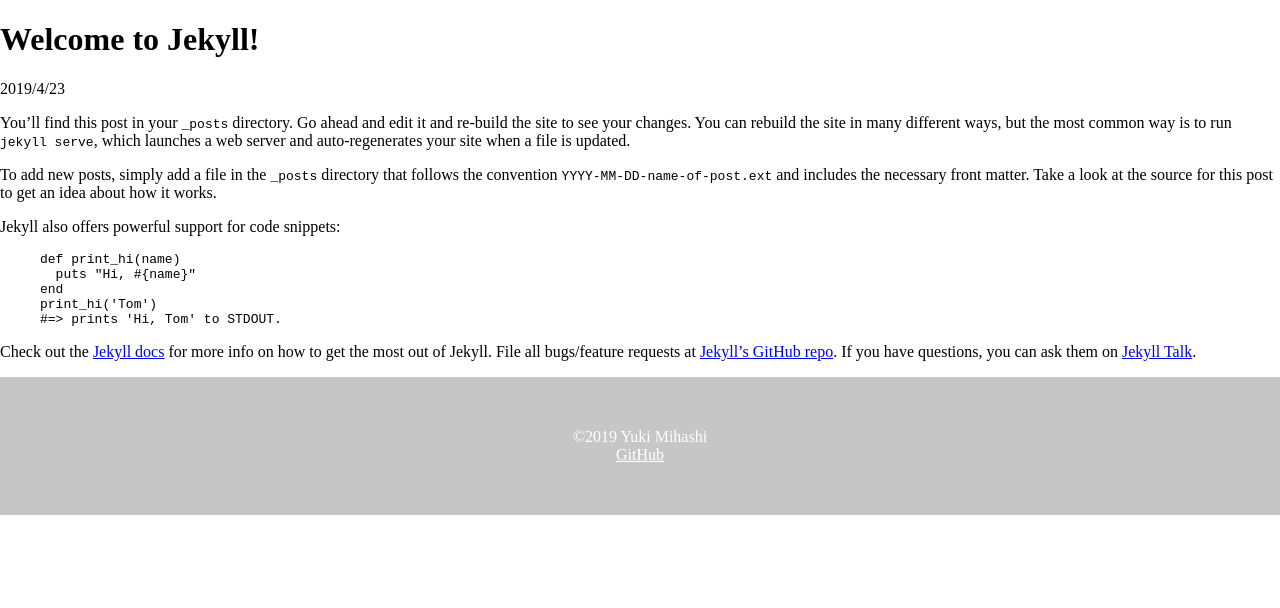
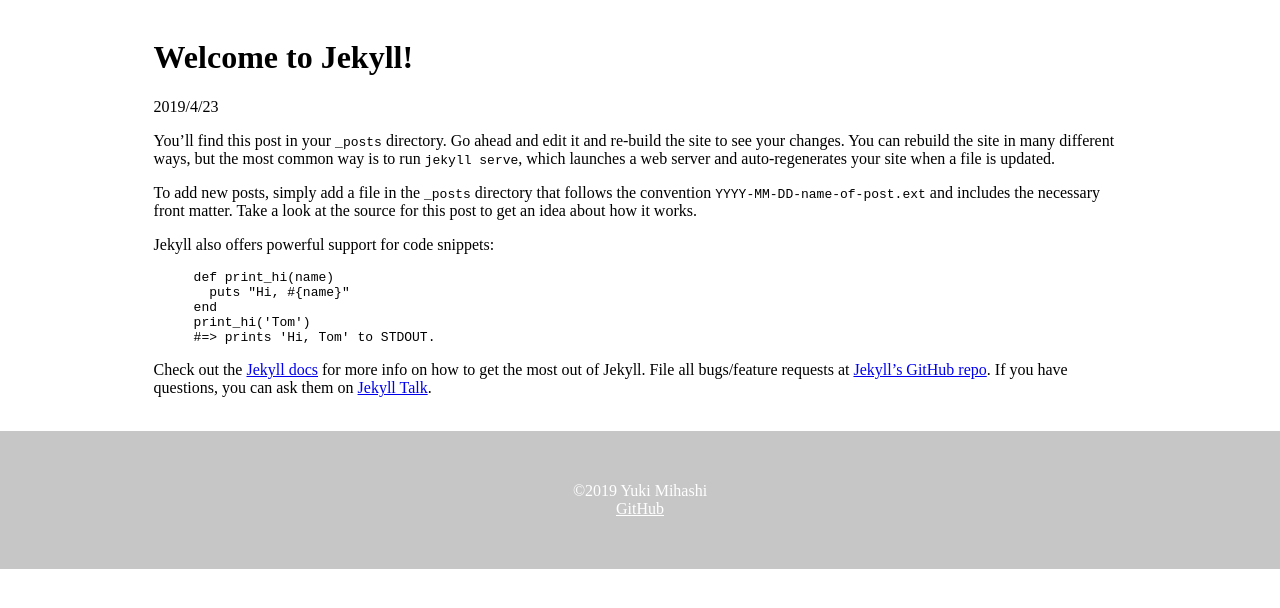
Before and after one commit to madoreenu/yuki384.github.io, a Jekyll site: the page built from _posts/2019-04-23-welcome-to-jekyll.markdown, in a window 1280 px wide. Shown: the top 608 px of the page. Built offline with Jekyll 4.4.1, drawn with Linux system fonts in a browser that asks for light colours.

Commit message:
blog投稿の構造をかえた！

```diff
--- a/_layouts/post.html
+++ b/_layouts/post.html
@@ -1,10 +1,10 @@
 ---
 layout: default
 ---
-<header>
-  <h1>{{ page.title }}</h1>
-    <div>{{ page.date | date:"%Y/%-m/%d" }}</div>
-</header>
-<div class='main'>
+<div class="section">
+<h1>{{ page.title }}</h1>
+<div class="date">{{ page.date | date:"%Y/%-m/%d" }}</div>
+<div class='content'>
   {{ content }}
 </div>
+</div>
```
